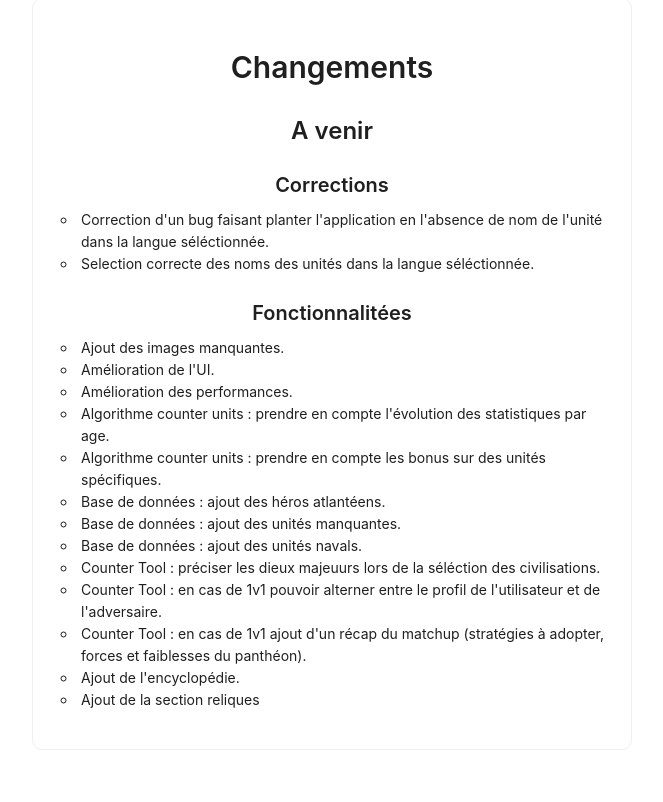
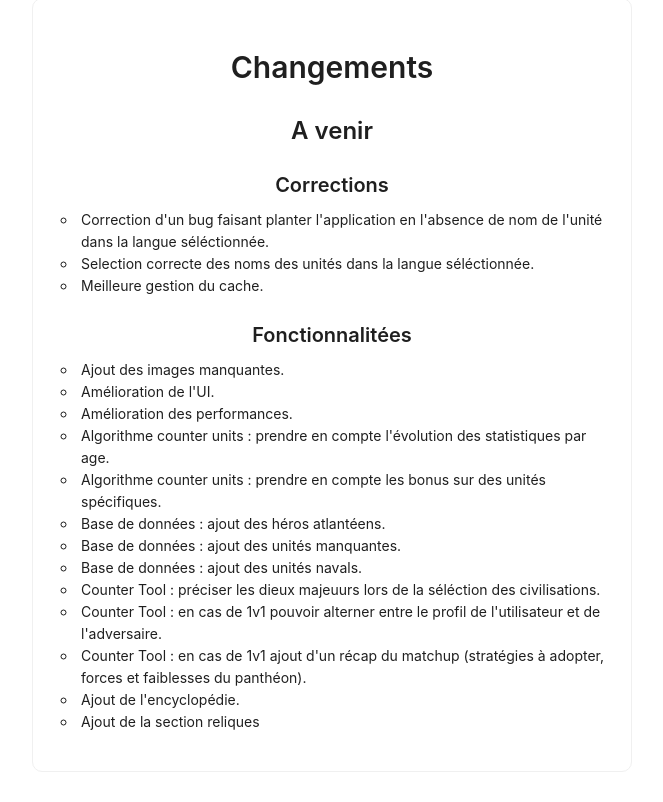
Before and after one commit to LouisMaupas/aomTools, a React (Vite) app: page / in a window 1280 px wide. Shown: the part 799-1601 px from the top of the page, without its empty margins (308-971 px from the left). Built offline with nearby package versions, Linux system fonts and the light colour scheme.

Commit message:
feat(Home): add changelogs

```diff
--- a/src/pages/Home/Home.jsx
+++ b/src/pages/Home/Home.jsx
@@ -143,6 +143,7 @@ const HomePage = () => {
                       "Selection correcte des noms des unités dans la langue séléctionnée."
                     )}
                   </li>
+                  <li>{t("Meilleure gestion du cache.")}</li>
                 </ul>
               </List>
             </Paragraph>
```
